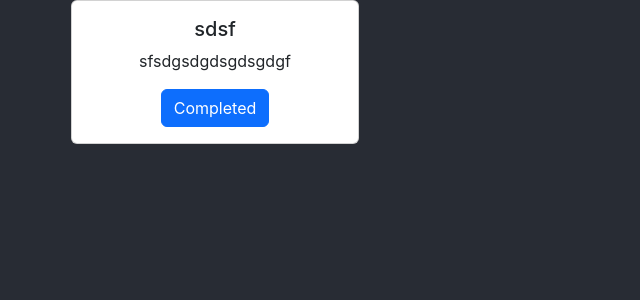
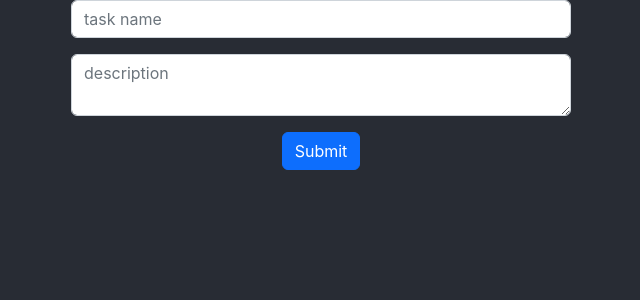
Before and after one commit to rzadrzi/react-todo-app, a React (Create React App) app: page / in a window 1280 px wide. Shown: the top 300 px of the page, without its empty margins (11-651 px from the left). Built offline with nearby package versions, Linux system fonts and the light colour scheme.

Commit message:
list Task compnent was Created

```diff
--- a/src/App.tsx
+++ b/src/App.tsx
@@ -1,7 +1,7 @@
 import React from "react";
 import "./App.scss";
 import { Form } from "./components/form.component";
-import { OneTask } from "./components/oneTask.component";
+import { ListTask } from "./components/listTask.component";
 
 type Task = {
   name: string;
@@ -12,13 +12,13 @@ function App() {
   const [search, setSearch] = React.useState<Task[]>([]);
 
   React.useEffect(() => {
-    console.log(search);
+    // console.log(search);
   }, [search]);
 
   return (
     <div className="App container">
-      {/* <Form setSearch={setSearch} search={search} /> */}
-      <OneTask name="sdsf" description="sfsdgsdgdsgdsgdgf" />
+      <Form setSearch={setSearch} search={search} />
+      <ListTask setSearch={setSearch} search={search} />
     </div>
   );
 }
--- a/src/components/form.component.tsx
+++ b/src/components/form.component.tsx
@@ -7,10 +7,6 @@ export const Form: React.FunctionComponent<any> = ({
 }: any) => {
   const [name, setName] = React.useState<any>("");
   const [description, setDescription] = React.useState<any>("");
-
-  // React.useEffect(() => {
-  //   console.log(search);
-  // }, [search]);
 
   const onSubmit = (e: any) => {
     if (search.length > 0) {
--- /dev/null
+++ b/src/components/listTask.component.scss
@@ -0,0 +1,7 @@
+.list {
+  padding: 10px;
+  display: grid;
+  column-gap: 50px;
+  row-gap: 50px;
+  grid-template-columns: 1fr 1fr 1fr 1fr;
+}
--- /dev/null
+++ b/src/components/listTask.component.tsx
@@ -0,0 +1,20 @@
+import React from "react";
+import { OneTask } from "./oneTask.component";
+import "./listTask.component.scss";
+
+export const ListTask = ({ search, setSearch }: any) => {
+  return (
+    <div className="list">
+      {search.map((el: any) => {
+        return (
+          <OneTask
+            props={el}
+            search={search}
+            setSearch={setSearch}
+            key={el.id}
+          />
+        );
+      })}
+    </div>
+  );
+};
--- a/src/components/oneTask.component.tsx
+++ b/src/components/oneTask.component.tsx
@@ -1,17 +1,26 @@
 import React from "react";
 import "./oneTask.component";
 
-export const OneTask = ({ name, description }: any) => {
+export const OneTask = ({ props, search, setSearch }: any) => {
+  const delTask = (e: any) => {
+    let results = search.find((el: any) => {
+      return el.name === props.name;
+    });
+
+    let del = search.filter((el: any) => {
+      return el !== results;
+    });
+    setSearch(del);
+  };
   return (
     <div className="card" style={{ width: "18rem" }}>
       <div className="card-body">
-        <h5 className="card-title">{name}</h5>
-        <p className="card-text">{description}</p>
-        <a href="#" className="btn btn-primary">
+        <h5 className="card-title">{props.name}</h5>
+        <p className="card-text">{props.description}</p>
+        <a href="#" className="btn btn-primary" onClick={delTask}>
           Completed
         </a>
       </div>
     </div>
   );
 };
-// style = { width: "18rem" };
```
